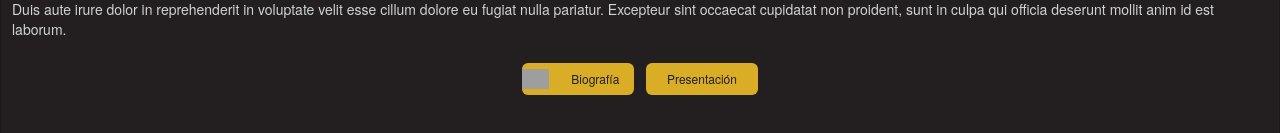
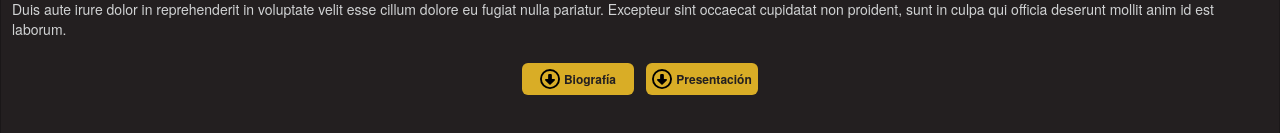
Before and after one commit to Estete9/Rubio-Home, a React (Create React App) app: page / in a window 1280 px wide. Shown: the part 4867-5000 px from the top of the page. Built offline with nearby package versions, Linux system fonts and the light colour scheme; grey boxes are pictures that could not be loaded; what tailwindcss-debug-screens would draw is missing.

Commit message:
Style the download buttons

```diff
--- a/src/components/Nosotros.jsx
+++ b/src/components/Nosotros.jsx
@@ -1,5 +1,6 @@
 import bgNosotros from '../assets/mobile/nosotros-img-mobile.png';
-import download from '../assets/icons/download.svg';
+import download from '../assets/icons/file-arrow-down-solid.svg';
+import cv from '../assets/mobile/cv.pdf';
 
 const Nosotros = () => (
   <section id="nosotros" className="nosotros-section relative">
@@ -18,19 +19,24 @@ const Nosotros = () => (
         mollit anim id est laborum.
       </p>
       <section className="nosotros-buttons flex gap-3 justify-center">
-        <button
-          type="button"
-          className="bg-primary text-neutral font-helveticaNeue text-xs min-w-28 h-8 rounded-md flex items-center gap-2"
+        <a
+          className="bg-primary text-neutral font-helveticaNeue text-xs min-w-28 h-8 rounded-md flex items-center justify-center gap-1"
+          href={cv}
+          target="_blank"
+          rel="noreferrer"
         >
           <img src={download} alt="download icon" className=" h-5" />
-          <p className="nosotros-btn-text mx-auto">Biografía</p>
-        </button>
-        <button
-          type="button"
-          className="bg-primary text-neutral font-helveticaNeue text-xs min-w-28 h-8 rounded-md"
+          <p className="nosotros-btn-text font-semibold">Biografía</p>
+        </a>
+        <a
+          className="bg-primary text-neutral font-helveticaNeue text-xs min-w-28 h-8 rounded-md flex items-center justify-center gap-1"
+          href={cv}
+          target="_blank"
+          rel="noreferrer"
         >
-          Presentación
-        </button>
+          <img src={download} alt="download icon" className="h-5" />
+          <p className="presentacion-btn-text font-semibold">Presentación</p>
+        </a>
       </section>
     </article>
   </section>
```
